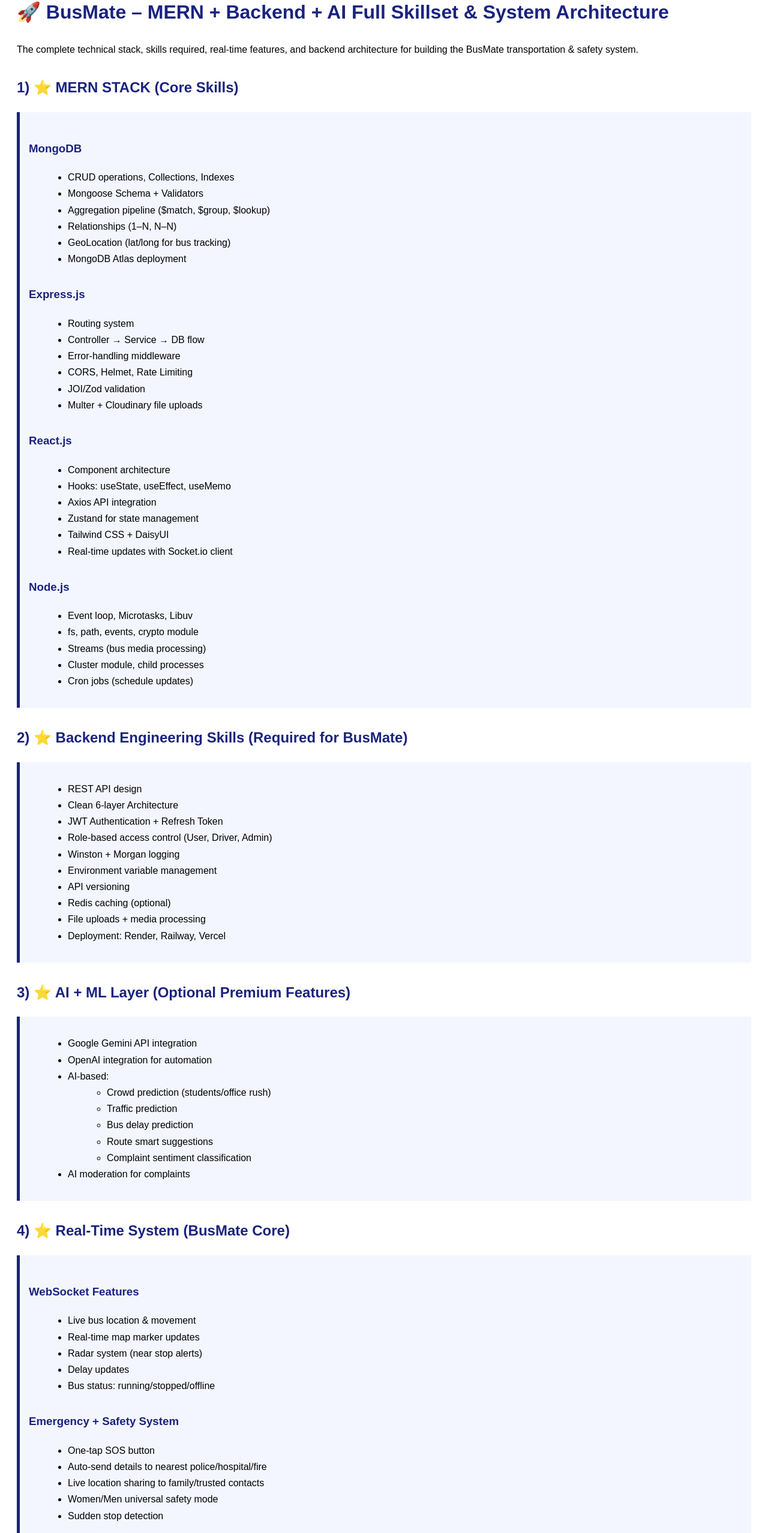
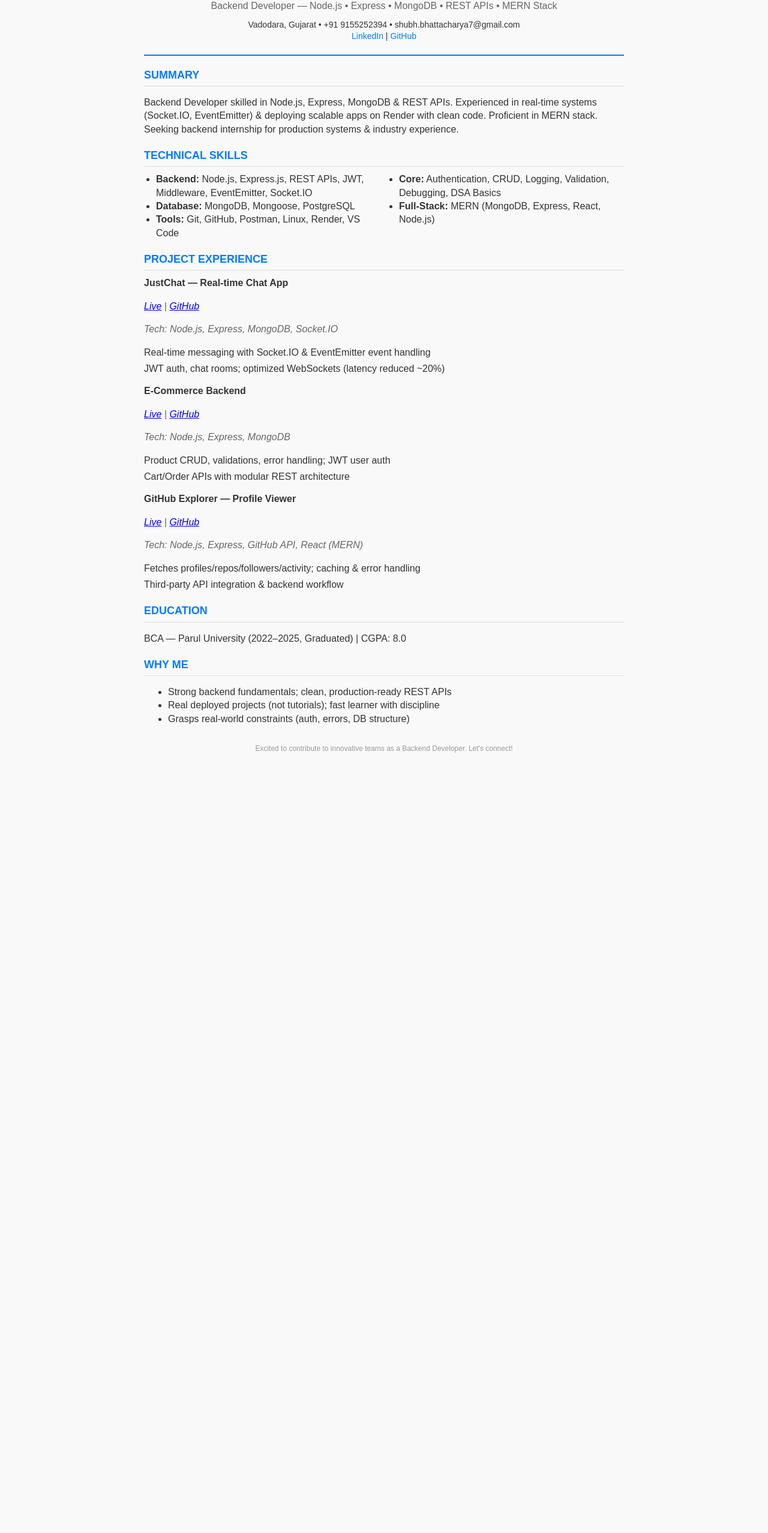
Before and after one commit to shubhambhattacharya-dev/IntershipPreparation, a website: page resume/resume.html in a window 1280 px wide. Shown: the part 65-2621 px from the top of the page at 60% size. After the commit the page ends 1354 px from the top, so only its background shows below. Drawn offline with Linux system fonts and the light colour scheme.

```diff
--- /dev/null
+++ b/day7/notes.txt
@@ -0,0 +1,2 @@
+today we will talk about the fs module and stream module and try to understand artitucture building -1.logging artitecture with fs and steam
+-2.data processing with fs and stream
--- a/resume/resume.html
+++ b/resume/resume.html
@@ -1,213 +1,163 @@
 <!DOCTYPE html>
 <html lang="en">
 <head>
-<meta charset="UTF-8">
-<title>BusMate – Full Skillset & Architecture</title>
-<style>
-    body { font-family: Arial, sans-serif; padding: 20px; line-height: 1.7; }
-    h1,h2,h3 { color: #1A237E; margin-top: 30px; }
-    .section { margin-bottom: 35px; }
-    .card { background: #F4F6FF; padding: 15px; border-left: 5px solid #1A237E; margin-top: 10px; }
-    ul { margin-left: 25px; }
-</style>
+    <meta charset="UTF-8">
+    <meta name="viewport" content="width=device-width, initial-scale=1.0">
+    <title>Shubham Bhattacharya - Backend Developer Resume</title>
+    <style>
+        body {
+            font-family: Arial, sans-serif;
+            line-height: 1.4;
+            color: #333;
+            max-width: 800px;
+            margin: 0 auto;
+            padding: 20px;
+            background-color: #f9f9f9;
+        }
+        .header {
+            text-align: center;
+            border-bottom: 2px solid #007bff;
+            padding-bottom: 10px;
+            margin-bottom: 20px;
+        }
+        .name {
+            font-size: 28px;
+            font-weight: bold;
+            color: #007bff;
+            margin: 0;
+        }
+        .title {
+            font-size: 16px;
+            color: #666;
+            margin: 5px 0;
+        }
+        .contact {
+            font-size: 14px;
+            margin: 10px 0;
+        }
+        .contact a {
+            color: #007bff;
+            text-decoration: none;
+        }
+        .section {
+            margin-bottom: 20px;
+        }
+        .section h2 {
+            font-size: 18px;
+            color: #007bff;
+            border-bottom: 1px solid #ddd;
+            padding-bottom: 5px;
+            margin-bottom: 10px;
+        }
+        .skills-grid {
+            display: grid;
+            grid-template-columns: 1fr 1fr;
+            gap: 10px;
+        }
+        .skills-grid ul {
+            margin: 0;
+            padding-left: 20px;
+        }
+        .project {
+            margin-bottom: 15px;
+        }
+        .project h3 {
+            font-size: 16px;
+            color: #333;
+            margin: 0 0 5px 0;
+        }
+        .project-tech {
+            font-style: italic;
+            color: #666;
+        }
+        .project-desc {
+            margin: 5px 0;
+        }
+        .why-me ul {
+            padding-left: 20px;
+        }
+        @media (max-width: 600px) {
+            .skills-grid {
+                grid-template-columns: 1fr;
+            }
+        }
+    </style>
 </head>
 <body>
+    <div class="header">
+        <h1 class="name">Shubham Bhattacharya</h1>
+        <p class="title">Backend Developer — Node.js • Express • MongoDB • REST APIs • MERN Stack</p>
+        <p class="contact">
+            Vadodara, Gujarat • +91 9155252394 • shubh.bhattacharya7@gmail.com<br>
+            <a href="https://www.linkedin.com/in/your-linkedin" target="_blank">LinkedIn</a> |
+            <a href="https://github.com/your-github" target="_blank">GitHub</a>
+        </p>
+    </div>
 
-<h1>🚀 BusMate – MERN + Backend + AI Full Skillset & System Architecture</h1>
-<p>The complete technical stack, skills required, real-time features, and backend architecture for building the BusMate transportation & safety system.</p>
+    <div class="section">
+        <h2>SUMMARY</h2>
+        <p>Backend Developer skilled in Node.js, Express, MongoDB & REST APIs. Experienced in real-time systems (Socket.IO, EventEmitter) & deploying scalable apps on Render with clean code. Proficient in MERN stack. Seeking backend internship for production systems & industry experience.</p>
+    </div>
 
+    <div class="section">
+        <h2>TECHNICAL SKILLS</h2>
+        <div class="skills-grid">
+            <ul>
+                <li><strong>Backend:</strong> Node.js, Express.js, REST APIs, JWT, Middleware, EventEmitter, Socket.IO</li>
+                <li><strong>Database:</strong> MongoDB, Mongoose, PostgreSQL</li>
+                <li><strong>Tools:</strong> Git, GitHub, Postman, Linux, Render, VS Code</li>
+            </ul>
+            <ul>
+                <li><strong>Core:</strong> Authentication, CRUD, Logging, Validation, Debugging, DSA Basics</li>
+                <li><strong>Full-Stack:</strong> MERN (MongoDB, Express, React, Node.js)</li>
+            </ul>
+        </div>
+    </div>
 
-<!-- ------------------------------------------------------------- -->
-<h2>1) ⭐ MERN STACK (Core Skills)</h2>
-<div class="card">
-<h3>MongoDB</h3>
-<ul>
-<li>CRUD operations, Collections, Indexes</li>
-<li>Mongoose Schema + Validators</li>
-<li>Aggregation pipeline ($match, $group, $lookup)</li>
-<li>Relationships (1–N, N–N)</li>
-<li>GeoLocation (lat/long for bus tracking)</li>
-<li>MongoDB Atlas deployment</li>
-</ul>
+    <div class="section">
+        <h2>PROJECT EXPERIENCE</h2>
 
-<h3>Express.js</h3>
-<ul>
-<li>Routing system</li>
-<li>Controller → Service → DB flow</li>
-<li>Error-handling middleware</li>
-<li>CORS, Helmet, Rate Limiting</li>
-<li>JOI/Zod validation</li>
-<li>Multer + Cloudinary file uploads</li>
-</ul>
+        <div class="project">
+            <h3>JustChat — Real-time Chat App</h3>
+            <p class="project-tech"><a href="https://your-live-link.com" target="_blank">Live</a> | <a href="https://github.com/your-repo" target="_blank">GitHub</a></p>
+            <p class="project-tech">Tech: Node.js, Express, MongoDB, Socket.IO</p>
+            <p class="project-desc">Real-time messaging with Socket.IO & EventEmitter event handling</p>
+            <p class="project-desc">JWT auth, chat rooms; optimized WebSockets (latency reduced ~20%)</p>
+        </div>
 
-<h3>React.js</h3>
-<ul>
-<li>Component architecture</li>
-<li>Hooks: useState, useEffect, useMemo</li>
-<li>Axios API integration</li>
-<li>Zustand for state management</li>
-<li>Tailwind CSS + DaisyUI</li>
-<li>Real-time updates with Socket.io client</li>
-</ul>
+        <div class="project">
+            <h3>E-Commerce Backend</h3>
+            <p class="project-tech"><a href="https://your-live-link.com" target="_blank">Live</a> | <a href="https://github.com/your-repo" target="_blank">GitHub</a></p>
+            <p class="project-tech">Tech: Node.js, Express, MongoDB</p>
+            <p class="project-desc">Product CRUD, validations, error handling; JWT user auth</p>
+            <p class="project-desc">Cart/Order APIs with modular REST architecture</p>
+        </div>
 
-<h3>Node.js</h3>
-<ul>
-<li>Event loop, Microtasks, Libuv</li>
-<li>fs, path, events, crypto module</li>
-<li>Streams (bus media processing)</li>
-<li>Cluster module, child processes</li>
-<li>Cron jobs (schedule updates)</li>
-</ul>
-</div>
+        <div class="project">
+            <h3>GitHub Explorer — Profile Viewer</h3>
+            <p class="project-tech"><a href="https://your-live-link.com" target="_blank">Live</a> | <a href="https://github.com/your-repo" target="_blank">GitHub</a></p>
+            <p class="project-tech">Tech: Node.js, Express, GitHub API, React (MERN)</p>
+            <p class="project-desc">Fetches profiles/repos/followers/activity; caching & error handling</p>
+            <p class="project-desc">Third-party API integration & backend workflow</p>
+        </div>
+    </div>
 
+    <div class="section">
+        <h2>EDUCATION</h2>
+        <p>BCA — Parul University (2022–2025, Graduated) | CGPA: 8.0</p>
+    </div>
 
+    <div class="section">
+        <h2>WHY ME</h2>
+        <ul class="why-me">
+            <li>Strong backend fundamentals; clean, production-ready REST APIs</li>
+            <li>Real deployed projects (not tutorials); fast learner with discipline</li>
+            <li>Grasps real-world constraints (auth, errors, DB structure)</li>
+        </ul>
+    </div>
 
-<!-- ------------------------------------------------------------- -->
-<h2>2) ⭐ Backend Engineering Skills (Required for BusMate)</h2>
-<div class="card">
-<ul>
-<li>REST API design</li>
-<li>Clean 6-layer Architecture</li>
-<li>JWT Authentication + Refresh Token</li>
-<li>Role-based access control (User, Driver, Admin)</li>
-<li>Winston + Morgan logging</li>
-<li>Environment variable management</li>
-<li>API versioning</li>
-<li>Redis caching (optional)</li>
-<li>File uploads + media processing</li>
-<li>Deployment: Render, Railway, Vercel</li>
-</ul>
-</div>
-
-
-
-<!-- ------------------------------------------------------------- -->
-<h2>3) ⭐ AI + ML Layer (Optional Premium Features)</h2>
-<div class="card">
-<ul>
-<li>Google Gemini API integration</li>
-<li>OpenAI integration for automation</li>
-<li>AI-based:
-    <ul>
-    <li>Crowd prediction (students/office rush)</li>
-    <li>Traffic prediction</li>
-    <li>Bus delay prediction</li>
-    <li>Route smart suggestions</li>
-    <li>Complaint sentiment classification</li>
-    </ul>
-</li>
-<li>AI moderation for complaints</li>
-</ul>
-</div>
-
-
-
-<!-- ------------------------------------------------------------- -->
-<h2>4) ⭐ Real-Time System (BusMate Core)</h2>
-<div class="card">
-<h3>WebSocket Features</h3>
-<ul>
-<li>Live bus location & movement</li>
-<li>Real-time map marker updates</li>
-<li>Radar system (near stop alerts)</li>
-<li>Delay updates</li>
-<li>Bus status: running/stopped/offline</li>
-</ul>
-
-<h3>Emergency + Safety System</h3>
-<ul>
-<li>One-tap SOS button</li>
-<li>Auto-send details to nearest police/hospital/fire</li>
-<li>Live location sharing to family/trusted contacts</li>
-<li>Women/Men universal safety mode</li>
-<li>Sudden stop detection</li>
-</ul>
-</div>
-
-
-
-<!-- ------------------------------------------------------------- -->
-<h2>5) ⭐ BusMate 6-Layer Backend Architecture</h2>
-<div class="card">
-<ol>
-<li><b>Route Layer</b> – All API endpoints</li>
-<li><b>Controller Layer</b> – Handle requests, validation</li>
-<li><b>Service Layer</b> – Business logic (tracking, alerts)</li>
-<li><b>Data Access Layer</b> – MongoDB queries (BusModel, UserModel)</li>
-<li><b>Utils Layer</b> – JWT, email, SMS, AI functions</li>
-<li><b>Middleware Layer</b> – Auth, error handler, rate limiter</li>
-</ol>
-</div>
-
-
-
-<!-- ------------------------------------------------------------- -->
-<h2>6) ⭐ Database Schema (MongoDB)</h2>
-<div class="card">
-
-<h3>Bus Model</h3>
-<ul>
-<li>busNumber</li>
-<li>plateNumber</li>
-<li>driverId</li>
-<li>route</li>
-<li>liveLocation {lat, long}</li>
-<li>speed</li>
-<li>status</li>
-</ul>
-
-<h3>Driver Model</h3>
-<ul>
-<li>name</li>
-<li>phone</li>
-<li>licenseNumber</li>
-<li>assignedBus</li>
-</ul>
-
-<h3>User Model</h3>
-<ul>
-<li>name</li>
-<li>phone</li>
-<li>role (student/office/general)</li>
-<li>trustedContacts</li>
-<li>gender (for safety mode)</li>
-</ul>
-
-<h3>Complaint Model</h3>
-<ul>
-<li>busId</li>
-<li>userId</li>
-<li>issueType</li>
-<li>description</li>
-<li>status (pending/resolved)</li>
-<li>autoEscalationLevel</li>
-</ul>
-
-</div>
-
-
-
-<!-- ------------------------------------------------------------- -->
-<h2>7) ⭐ Paid Features (Premium Version)</h2>
-<div class="card">
-<ul>
-<li>Passenger-to-passenger chat</li>
-<li>Seat booking engine</li>
-<li>Revenue share model</li>
-<li>Tourist route intelligence</li>
-<li>Integration with state/government bus APIs</li>
-<li>Complaint auto-post to X/Reddit</li>
-<li>Crowd prediction + traffic AI</li>
-</ul>
-</div>
-
-
-
-<!-- ------------------------------------------------------------- -->
-<h2>8) ⭐ Final Summary</h2>
-<div class="card">
-<p>BusMate is a real-time, AI-enabled, safety-first transportation system built with MERN stack, Node.js backend, clean architecture, and advanced features. This project makes the developer internship-ready, job-ready, and startup-ready.</p>
-</div>
-
+    <footer style="text-align: center; font-size: 12px; color: #999; margin-top: 30px;">
+        <p>Excited to contribute to innovative teams as a Backend Developer. Let's connect!</p>
+    </footer>
 </body>
 </html>
```
Also changed, not shown: backend/package.json (added, +21 -0 lines), backend/src/router/auth.router.js (added, +15 -0 lines), backend/src/server.js (added, +15 -0 lines), interviewPreParation/Preparation.js (added, +15 -0 lines), js/Arrays/basic.js (added, +29 -0 lines), js/ArrowFunction.js (added, +13 -0 lines), js/basicDay1.js (added, +18 -0 lines), js/function/Addition.js (added, +34 -0 lines), js/function/ArrowFunction.js (added, +62 -0 lines), js/lexicalThis.js (added, +29 -0 lines), nodeRevision/httpServer.js (added), 3 other files.
